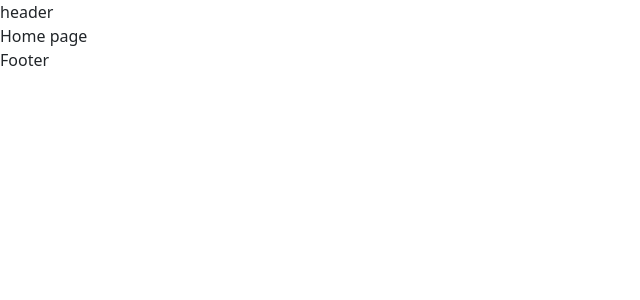
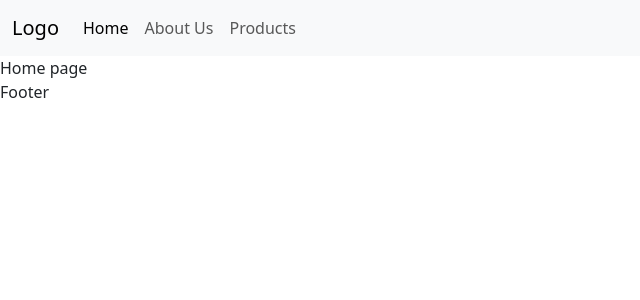
Before and after one commit to Carlo-Falanga/react-router, a React (Vite) app: page / in a window 1280 px wide. Shown: the top 300 px of the page, without its empty margins (0-640 px from the left). Built offline with nearby package versions, Linux system fonts and the light colour scheme.

Commit message:
implement header navbar with routing

```diff
--- a/src/App.jsx
+++ b/src/App.jsx
@@ -10,9 +10,9 @@ function App() {
       <BrowserRouter>
         <Routes>
           <Route element={<DefaultLayout />}>
-            <Route index element={<Home />} />
+            <Route path="/" element={<Home />} />
+            <Route path="/aboutus" element={<AboutUs/>} />
             <Route path="/products" element={<Products/>} />
-            <Route path="/aboutus" element={<AboutUs/>} />
           </Route>
         </Routes>
       </BrowserRouter>
--- a/src/components/AppHeader.jsx
+++ b/src/components/AppHeader.jsx
@@ -1,8 +1,45 @@
-export default function AppHeader(){
+import { NavLink } from "react-router-dom";
 
-    return(
-        <header>
-            header
-        </header>
-    )
+export default function AppHeader() {
+  return (
+    <header>
+      <nav className="navbar navbar-expand-lg bg-body-tertiary">
+        <div className="container-fluid">
+          <NavLink className="navbar-brand" to="/">
+            Logo
+          </NavLink>
+          <button
+            className="navbar-toggler"
+            type="button"
+            data-bs-toggle="collapse"
+            data-bs-target="#navbarSupportedContent"
+            aria-controls="navbarSupportedContent"
+            aria-expanded="false"
+            aria-label="Toggle navigation"
+          >
+            <span className="navbar-toggler-icon"></span>
+          </button>
+          <div className="collapse navbar-collapse" id="navbarSupportedContent">
+            <ul className="navbar-nav me-auto mb-2 mb-lg-0">
+              <li className="nav-item">
+                <NavLink className="nav-link" to="/">
+                  Home
+                </NavLink>
+              </li>
+              <li className="nav-item">
+                <NavLink className="nav-link" to="/aboutus">
+                  About Us
+                </NavLink>
+              </li>
+               <li className="nav-item">
+                <NavLink className="nav-link" to="/products">
+                  Products
+                </NavLink>
+              </li>
+            </ul>
+          </div>
+        </div>
+      </nav>
+    </header>
+  );
 }
```
